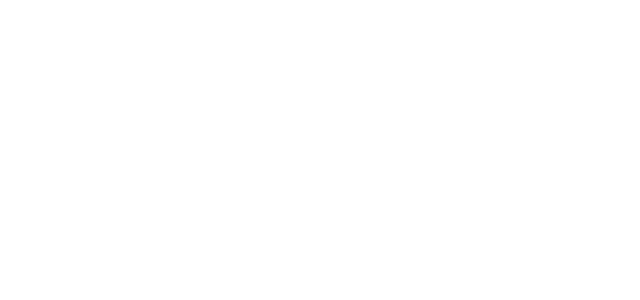
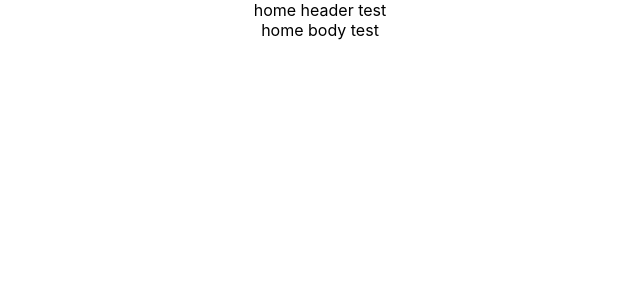
Before and after one commit to aaadev32/Shopping-Cart, a React (Create React App) app: page / in a window 1280 px wide. Shown: the top 300 px of the page, without its empty margins (320-960 px from the left). Built offline with nearby package versions, Linux system fonts and the light colour scheme.

Commit message:
set up react-router-dom to route shop and home pages properly, imported testing libraries.

```diff
--- a/src/App.js
+++ b/src/App.js
@@ -1,11 +1,13 @@
+import React, { useEffect, useState } from "react";
 import './App.css';
+import Home from "./pages/Home";
 
 function App() {
   return (
     <div className="App">
-
+      <Home />
     </div>
   );
-}
+};
 
 export default App;
--- a/src/RouteSwitch.js
+++ b/src/RouteSwitch.js
@@ -1,17 +1,16 @@
 import { BrowserRouter, Routes, Route } from "react-router-dom";
 import App from "./App";
-import Home from "./pages/Home";
 import Shop from "./pages/Shop";
 
 const RouteSwitch = () => {
     return (
         <BrowserRouter>
             <Routes>
-                <Route path="/Home" element={<Home />} />
+                <Route path="/" element={<App />} />
                 <Route path="/Shop" element={<Shop />} />
             </Routes>
         </BrowserRouter>
-    )
-}
+    );
+};
 
 export default RouteSwitch
--- /dev/null
+++ b/src/components/HomeBody.js
@@ -0,0 +1,11 @@
+
+
+const HomeBody = () => {
+    return (
+        <div id="home-body">
+            home body test
+        </div>
+    );
+};
+
+    export default HomeBody;
--- /dev/null
+++ b/src/components/HomeHeader.js
@@ -0,0 +1,13 @@
+
+
+const HomeHeader = () => {
+
+
+    return (
+        <div id="home-header">
+            home header test
+        </div>
+    );
+};
+
+export default HomeHeader;
--- /dev/null
+++ b/src/components/ShoppingCart.js
@@ -0,0 +1,11 @@
+
+const ShoppingCart = () => {
+
+    return (
+        <div id="shopping-cart">
+            shopping cart
+        </div>
+    );
+};
+
+export default ShoppingCart;
--- /dev/null
+++ b/src/components/ShoppingList.js
@@ -0,0 +1,11 @@
+
+const ShoppingList = () => {
+
+    return (
+        <div id="shopping-list">
+            shopping list
+        </div>
+    );
+};
+
+export default ShoppingList
--- a/src/index.js
+++ b/src/index.js
@@ -1,17 +1,11 @@
 import React from 'react';
 import ReactDOM from 'react-dom/client';
 import './index.css';
-import App from './App';
-import reportWebVitals from './reportWebVitals';
+import RouteSwitch from './RouteSwitch';
 
 const root = ReactDOM.createRoot(document.getElementById('root'));
 root.render(
   <React.StrictMode>
-    <App />
+    <RouteSwitch />
   </React.StrictMode>
 );
-
-// If you want to start measuring performance in your app, pass a function
-// to log results (for example: reportWebVitals(console.log))
-// or send to an analytics endpoint. Learn more: https://bit.ly/CRA-vitals
-reportWebVitals();
--- a/src/pages/Home.js
+++ b/src/pages/Home.js
@@ -0,0 +1,12 @@
+import HomeHeader from "../components/HomeHeader";
+import HomeBody from "../components/HomeBody";
+
+const Home = () => {
+    return (
+        <div id="home-page">
+            <HomeHeader />
+            <HomeBody />
+        </div>
+    );
+};
+export default Home;
--- a/src/pages/Shop.js
+++ b/src/pages/Shop.js
@@ -0,0 +1,13 @@
+import ShoppingCart from "../components/ShoppingCart";
+import ShoppingList from "../components/ShoppingList";
+const Shop = () => {
+
+    return (
+        <div id="shop-page">
+            <ShoppingCart />
+            <ShoppingList />
+        </div>
+    );
+};
+
+export default Shop;
```
Also changed, not shown: src/setupTests.js (+4 -0 lines), src/tests.js (added, +10 -0 lines).
